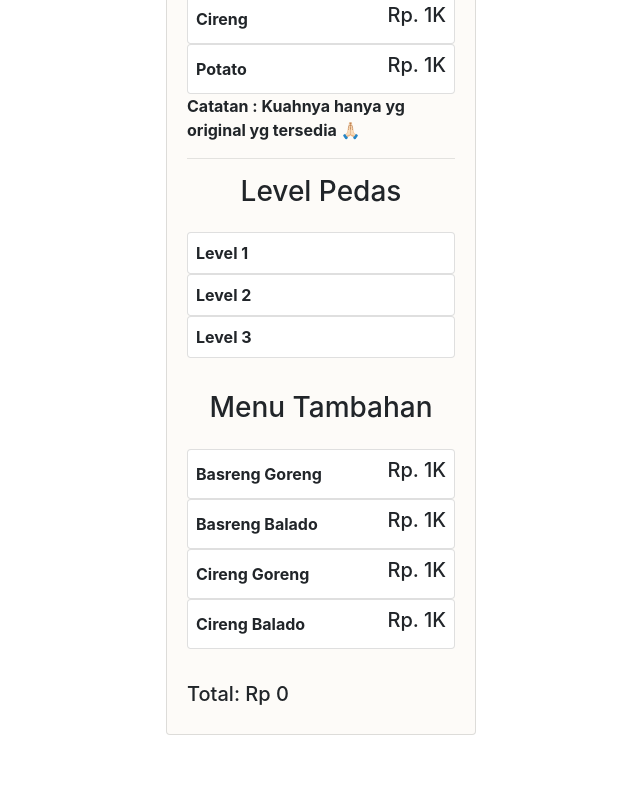
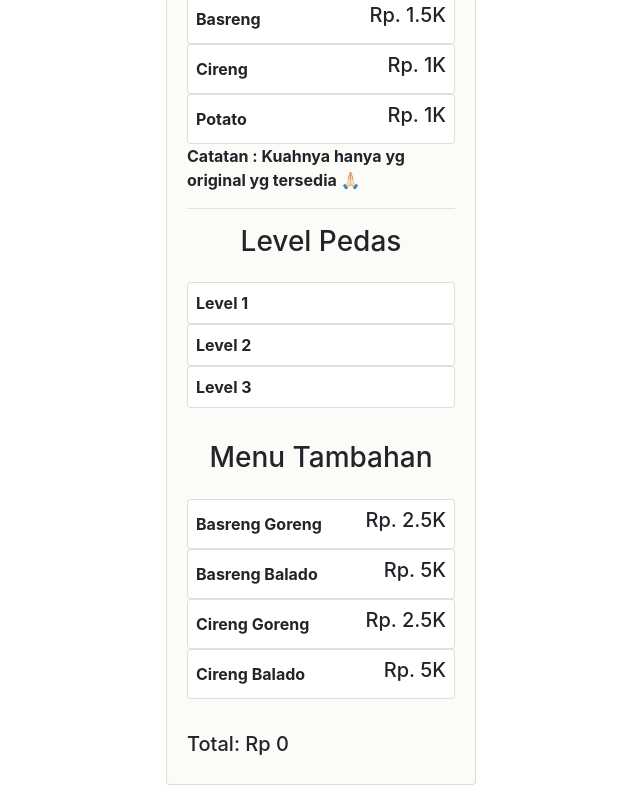
Before and after one commit to harrysandi/menu-seblak, a plain HTML site: page index.html in a window 1280 px wide. Shown: the part 755-1560 px from the top of the page, without its empty margins (319-959 px from the left). Before the commit the page ends 1510 px from the top, so only its background shows below. Drawn offline with nearby package versions, Linux system fonts and the light colour scheme.

Commit message:
update menu

```diff
--- a/index.html
+++ b/index.html
@@ -18,6 +18,11 @@
             <div class="card-body">
                 <h3 class="text-center mb-4">Menu Seblak</h3>
                 <ul class="list-group">
+                    <div id="item">
+                        <li class="list-group-item">
+                            Seblak Campur <h5>Rp. <span id="cost">8</span>K</h5>
+                        </li>
+                    </div>
                     <div id="item">
                         <li class="list-group-item">
                             Mie Telor <h5>Rp. <span id="cost">1</span>K</h5>
@@ -127,22 +132,22 @@
                         <ul class="list-group">
                             <div id="item">
                                 <li class="list-group-item">
-                                    Basreng Goreng <h5>Rp. <span id="cost">1</span>K</h5>
+                                    Basreng Goreng <h5>Rp. <span id="cost">2.5</span>K</h5>
                                 </li>
                             </div>
                             <div id="item">
                                 <li class="list-group-item">
-                                    Basreng Balado <h5>Rp. <span id="cost">1</span>K</h5>
+                                    Basreng Balado <h5>Rp. <span id="cost">5</span>K</h5>
                                 </li>
                             </div>
                             <div id="item">
                                 <li class="list-group-item">
-                                    Cireng Goreng <h5>Rp. <span id="cost">1</span>K</h5>
+                                    Cireng Goreng <h5>Rp. <span id="cost">2.5</span>K</h5>
                                 </li>
                             </div>
                             <div id="item">
                                 <li class="list-group-item">
-                                    Cireng Balado <h5>Rp. <span id="cost">1</span>K</h5>
+                                    Cireng Balado <h5>Rp. <span id="cost">5</span>K</h5>
                                 </li>
                             </div>
 
```
